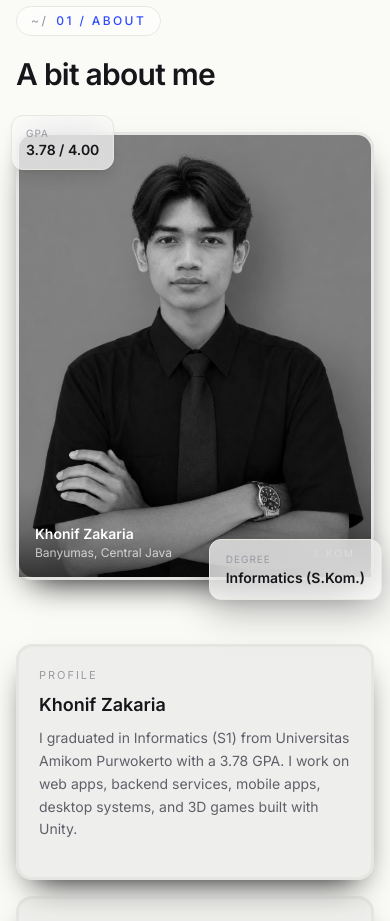
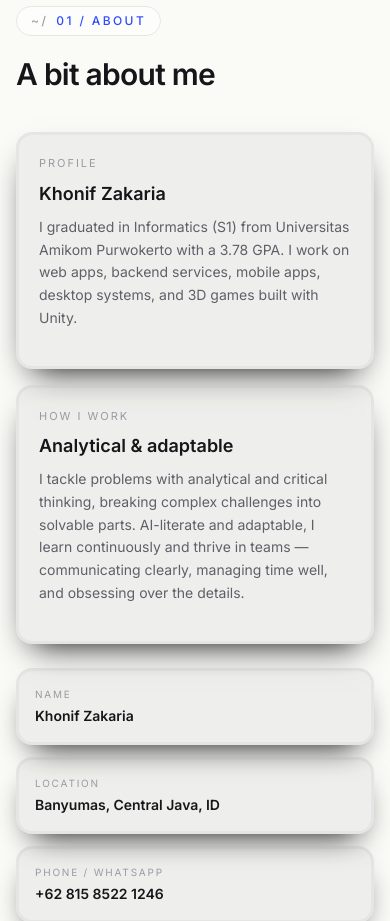
Before and after one commit to Khoniv/web-potofolio, a Next.js app: page / in a window 390 px wide. Shown: the part 1240-2161 px from the top of the page. Built offline with nearby package versions, Linux system fonts and the light colour scheme; no server answers.

Commit message:
about: sembunyikan foto di mobile (duplikat dengan foto hero)
- kolom foto about: hidden lg:block — di HP foto hanya muncul sekali
  (di hero), di desktop tetap tampil dua-duanya

```diff
--- a/app/about.tsx
+++ b/app/about.tsx
@@ -12,8 +12,8 @@ export default function About() {
         <SectionHeader index="01" subtitle="About" title="A bit about me" />
 
         <div className="grid grid-cols-1 lg:grid-cols-12 gap-10 lg:gap-14 items-start">
-          {/* Photo */}
-          <div className="lg:col-span-5">
+          {/* Photo (disembunyikan di mobile: foto yang sama sudah ada di hero) */}
+          <div className="hidden lg:block lg:col-span-5">
             <Fade>
               <div className="max-w-[360px] mx-auto lg:mx-0 pb-6">
                 <PhotoCard />
```
